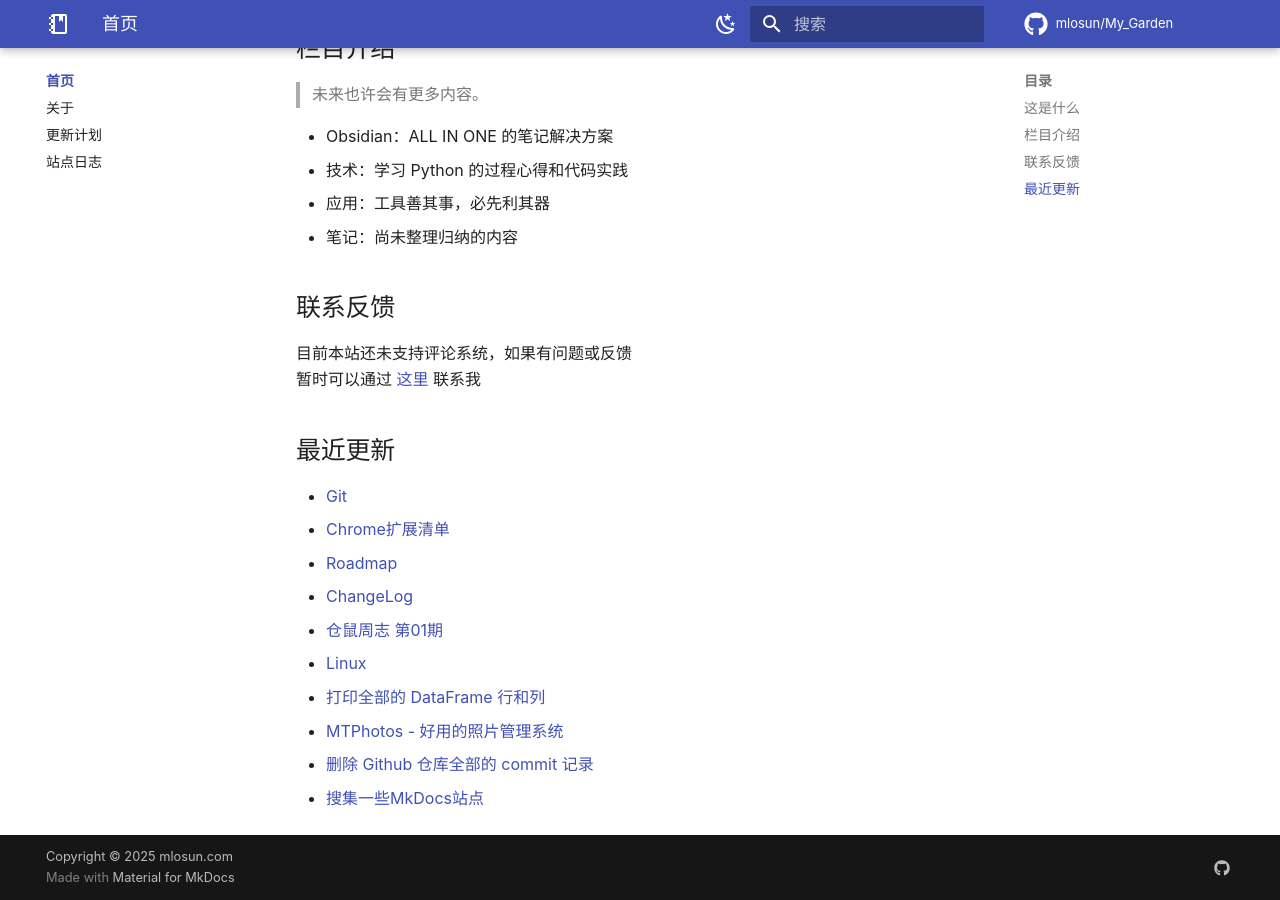
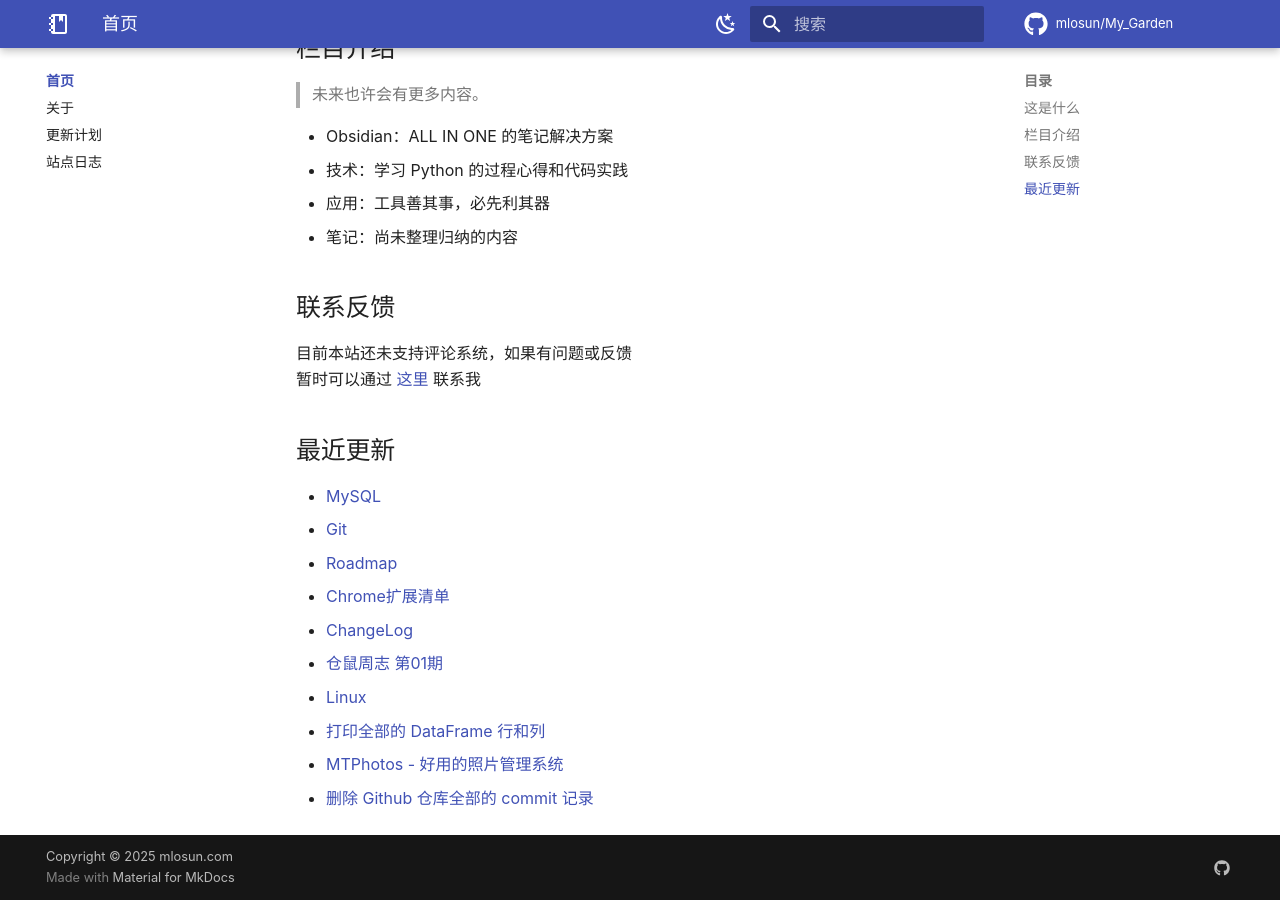
Before and after one commit to mlosun/My_Garden, an MkDocs documentation site: the page built from docs/index.md, in a window 1280 px wide and 900 px high, scrolled down 580 px. Built offline with MkDocs 1.6.1 and Material for MkDocs 9.7.7, drawn with Linux system fonts in a browser that asks for light colours; comment, search, counter and statistics services are not loaded.

Commit message:
PUSH NOTE : index.md

```diff
--- a/docs/index.md
+++ b/docs/index.md
@@ -33,13 +33,13 @@ title: 首页
 
 ## 最近更新
 
+- [MySQL](./tech/MySQL.md)
 - [Git](./tech/Git.md)
+- [Roadmap](./about/Roadmap.md)
 - [Chrome扩展清单](./apps/Chrome%E6%89%A9%E5%B1%95%E6%B8%85%E5%8D%95.md)
-- [Roadmap](./about/Roadmap.md)
 - [ChangeLog](./about/ChangeLog.md)
 - [仓鼠周志 第01期](./weekly/%E4%BB%93%E9%BC%A0%E5%91%A8%E5%BF%97%20%E7%AC%AC01%E6%9C%9F.md)
 - [Linux](./tech/Linux.md)
 - [打印全部的 DataFrame 行和列](./notes/%E6%89%93%E5%8D%B0%E5%85%A8%E9%83%A8%E7%9A%84%20DataFrame%20%E8%A1%8C%E5%92%8C%E5%88%97.md)
 - [MTPhotos - 好用的照片管理系统](./apps/MTPhotos%20-%20%E5%A5%BD%E7%94%A8%E7%9A%84%E7%85%A7%E7%89%87%E7%AE%A1%E7%90%86%E7%B3%BB%E7%BB%9F.md)
 - [删除 Github 仓库全部的 commit 记录](./notes/%E5%88%A0%E9%99%A4%20Github%20%E4%BB%93%E5%BA%93%E5%85%A8%E9%83%A8%E7%9A%84%20commit%20%E8%AE%B0%E5%BD%95.md)
-- [搜集一些MkDocs站点](./notes/%E6%90%9C%E9%9B%86%E4%B8%80%E4%BA%9BMkDocs%E7%AB%99%E7%82%B9.md)
```
